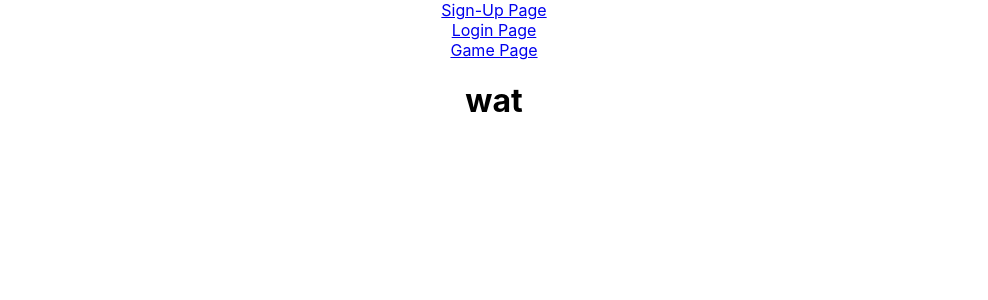
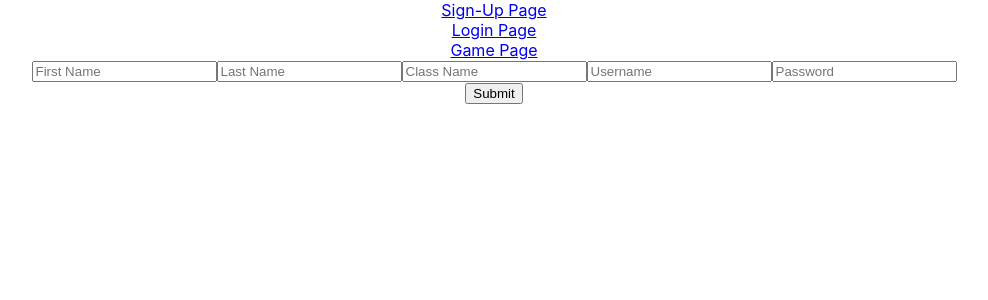
Before and after one commit to noise-controller-0520/noise-controller-0520-FE, a React (Create React App) app in the folder noise_controller/: page /sign-up in a window 1280 px wide. Shown: the top 300 px of the page, without its empty margins (146-1134 px from the left). Built offline with nearby package versions, Linux system fonts and the light colour scheme.

Commit message:
signup reducer set up

```diff
--- a/noise_controller/src/actions/index.js
+++ b/noise_controller/src/actions/index.js
@@ -15,3 +15,19 @@ export const login = creds => dispatch => {
         dispatch ({ type: LOGIN_FAILURE, payload: err.response })
     })
 }
+
+
+export const SIGN_UP_START = 'SIGN_UP_START';
+export const SIGN_UP_SUCCESS = 'SIGN_UP_SUCCESS';
+export const SIGN_UP_FAILURE = 'SIGN_UP_FAILURE';
+
+export const signUp = info => dispatch => {
+    dispatch({ type: SIGN_UP_START })
+    return axios.post( '', info)
+    .then(res => {
+        dispatch ({ type: SIGN_UP_SUCCESS, payload: res.data })
+    })
+    .catch(err => {
+        dispatch ({ type: SIGN_UP_FAILURE, payload: err.response })
+    })
+}
--- a/noise_controller/src/components/SignUp.js
+++ b/noise_controller/src/components/SignUp.js
@@ -1,13 +1,67 @@
 import React from "react";
 
 class SignUp extends React.Component {
+  state = {
+    teacher: {
+      firstName: '',
+      lastName: '',
+      className: '',
+      username: '',
+      password: ''
+    }
+  };
 
-
+  handleChanges = e => {
+      this.setState({
+          teacher: {
+              ...this.state.teacher,
+              [e.target.name]: e.target.value
+          }
+      })
+  }
 
   render() {
     return (
       <div>
-        <h1>wat</h1>
+        <form>
+          <input
+          placeholder='First Name'
+          name='firstName'
+          onChange={this.handleChanges}
+          value={this.state.teacher.firstName}
+           />
+
+          <input
+          placeholder='Last Name'
+          name='lastName'
+          onChange={this.handleChanges}
+          value={this.state.teacher.lastName}
+           />
+
+          <input
+          placeholder='Class Name'
+          name='className'
+          onChange={this.handleChanges}
+          value={this.state.teacher.className}
+           />
+
+          <input
+          placeholder='Username'
+          name='username'
+          onChange={this.handleChanges}
+          value={this.state.teacher.username}
+           />
+
+          <input
+          placeholder='Password'
+          name='password'
+          onChange={this.handleChanges}
+          value={this.state.teacher.password}
+           />
+
+        </form>
+
+        <button> Submit </button>
       </div>
     );
   }
--- a/noise_controller/src/reducers/reducer.js
+++ b/noise_controller/src/reducers/LoginReducer.js
@@ -9,7 +9,7 @@ const initialState = {
     error: ''
 }
 
-export const reducer = ( state = initialState, action ) => {
+export const LoginReducer = ( state = initialState, action ) => {
     switch (action.type) {
         case LOGIN_START:
         return {
--- /dev/null
+++ b/noise_controller/src/reducers/SignUpReducer.js
@@ -0,0 +1,39 @@
+import {
+    SIGN_UP_START,
+    SIGN_UP_SUCCESS,
+    SIGN_UP_FAILURE
+} from '../actions';
+
+const initialState = {
+    teachers: [],
+    signingUp: false,
+    error: '',
+}
+
+export const SignUpReducer = ( state = initialState, action ) => {
+switch (action.type) {
+    case SIGN_UP_START:
+    return {
+        ...state,
+        signingUp: true
+    }
+
+    case SIGN_UP_SUCCESS:
+    return {
+        ...state,
+        signingUp: false,
+        teachers: [...this.state.teachers, action.payload]
+    }
+
+    case SIGN_UP_FAILURE:
+    return {
+        ...state,
+        signingUp: false,
+        error: action.payload
+    }
+
+    default:
+    return state;
+}
+
+}
--- a/noise_controller/src/reducers/index.js
+++ b/noise_controller/src/reducers/index.js
@@ -1,6 +1,8 @@
 import { combineReducers } from 'redux';
-import { reducer } from './reducer';
+import { LoginReducer } from './LoginReducer';
+import { SignUpReducer } from './SignUpReducer';
 
 export default combineReducers({
-    reducer
+    SignUpReducer,
+    LoginReducer
 })
```
